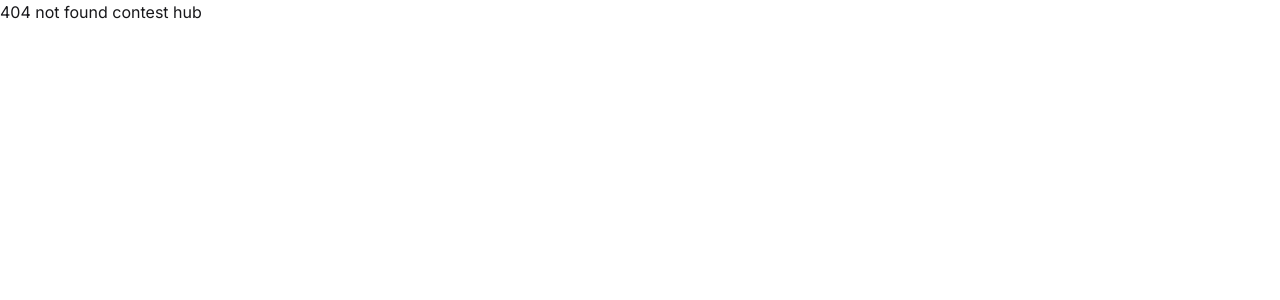
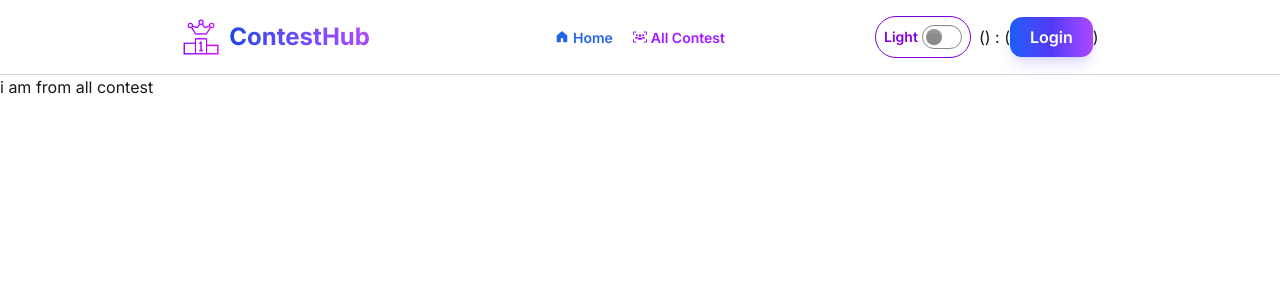
Before and after one commit to LetPritom/contest-hub-client, a React (Vite) app: page /all-contest in a window 1280 px wide. Before the commit this address had no page. Shown: the top 300 px of the page. Built offline with nearby package versions, Linux system fonts and the light colour scheme.

Commit message:
almost done home pages component with modidity navbar and few sections

```diff
--- a/src/Components/Navbar/Navbar.jsx
+++ b/src/Components/Navbar/Navbar.jsx
@@ -96,7 +96,7 @@ const Navbar = () => {
               <div className="title">
                 <h1
                   className="text-2xl font-bold
-                bg-linear-to-r from-indigo-500 to-purple-500
+                bg-linear-to-r from-blue-700 to-purple-500
                 bg-clip-text text-transparent"
                 >
                   ContestHub
@@ -119,7 +119,7 @@ const Navbar = () => {
                 </div>
               </NavLink>
 
-              <NavLink to="/find-partner">
+              <NavLink to="/all-contest">
                 <div className="flex items-center gap-1 icon">
                   <FaUsersViewfinder className="text-md" />
                   <li className="hover:text-[#f55a00] cursor-pointer">
@@ -160,7 +160,7 @@ const Navbar = () => {
             Log in
           </a> */}
             {/* theme toggle button */}
-            <div className="theme flex gap-1 items-center mx-2  px-2 py-2 border border-[#f55a00] text-[#f55a00]  rounded-full">
+            <div className={`theme flex gap-1 items-center mx-2  px-2 py-2 border  ${dark? 'text-white' : 'text-purple-700'}  rounded-full ${dark? 'border-white' : 'border-purple-700'}`}>
               <p className="text-sm font-semibold sm:text-es">
                 {dark ? "Dark" : "Light"}
               </p>
--- a/src/ErrorPage/ErrorPage.jsx
+++ b/src/ErrorPage/ErrorPage.jsx
@@ -1,9 +1,42 @@
 import React from 'react';
+import error from '../assets/error.png'
+import { NavLink } from 'react-router';
 
 const ErrorPage = () => {
     return (
-        <div>
-            404 not found contest hub
+        <div className=' w-10/12 mx-auto  min-h-screen flex flex-col justify-center items-center gap-5'>
+            <div className="img w-64 h-64 space-y-4 flex flex-col justify-center items-center">
+                <img className='object-cover' src={error} alt="error-image" />
+                <h1 className='font-bold text-2xl'>Page Not found</h1>
+                <NavLink to='/'>
+                    <button className="group relative inline-flex items-center gap-3 px-10 py-3
+                        text-lg font-bold tracking-wide rounded-full
+                        bg-linear-to-r from-purple-600 to-blue-600
+                        hover:from-purple-700 hover:to-blue-700
+                        text-white shadow-2xl
+                        transform hover:scale-105
+                        transition-all duration-300
+                        overflow-hidden cursor-pointer">
+
+                        <span className="relative z-10">Back to Home</span>
+
+                        {/* Glow Effect */}
+                        <div className="absolute inset-0 rounded-full bg-linear-to-r
+                            from-purple-500 to-blue-500 blur-xl
+                            opacity-60 group-hover:opacity-90
+                            scale-110 transition-all duration-500 -z-10"></div>
+
+                        {/* Shine on Hover */}
+                        <div className="absolute inset-0 rounded-full overflow-hidden -z-10">
+                            <div className="absolute inset-0 bg-white opacity-0
+                                group-hover:opacity-20 -translate-x-full
+                                group-hover:translate-x-full
+                                transition-transform duration-1000 skew-x-12"></div>
+                        </div>
+                    </button>
+                </NavLink>
+
+            </div>
         </div>
     );
 };
--- /dev/null
+++ b/src/Pages/AllContest/AllContest.jsx
@@ -0,0 +1,11 @@
+import React from 'react';
+
+const AllContest = () => {
+    return (
+        <div>
+           <h1>i am from all contest</h1>
+        </div>
+    );
+};
+
+export default AllContest;
--- /dev/null
+++ b/src/Pages/AllContest/TabFilter.jsx
@@ -0,0 +1,11 @@
+import React from 'react';
+
+const TabFilter = () => {
+    return (
+        <div>
+            <h2>tab Filter</h2>
+        </div>
+    );
+};
+
+export default TabFilter;
--- /dev/null
+++ b/src/Pages/Home/Banner.jsx
@@ -0,0 +1,11 @@
+import React from 'react';
+
+const Banner = () => {
+    return (
+        <div>
+            <h1>Banner</h1>
+        </div>
+    );
+};
+
+export default Banner;
--- /dev/null
+++ b/src/Pages/Home/ExtraSection.jsx
@@ -0,0 +1,11 @@
+import React from 'react';
+
+const ExtraSection = () => {
+    return (
+        <div>
+            <h1>Extra-section</h1>
+        </div>
+    );
+};
+
+export default ExtraSection;
--- /dev/null
+++ b/src/Pages/Profile.jsx/Profile.jsx
@@ -0,0 +1,11 @@
+import React from 'react';
+
+const Profile = () => {
+    return (
+        <div>
+            <h1>My profile page</h1>
+        </div>
+    );
+};
+
+export default Profile;
--- a/src/index.css
+++ b/src/index.css
@@ -8,3 +8,7 @@
   font-optical-sizing: auto;
   font-style: normal;
 }
+
+.active {
+  color: rgb(160, 28, 255)
+}
```
Also changed, not shown: src/Routes/Routes.jsx (+10 -0 lines), src/assets/error.png (added).
